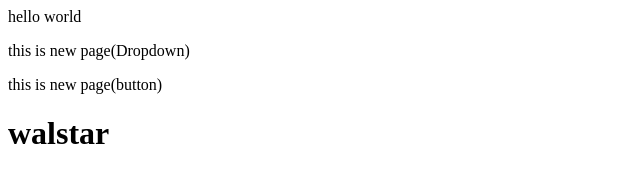
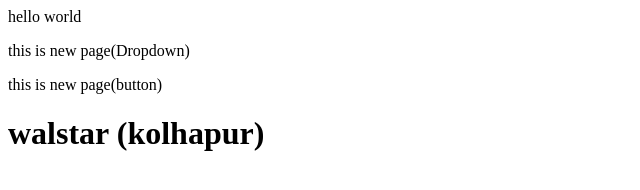
Before and after one commit to Akash-k123/localrepo, a plain HTML site: page index.html in a window 1280 px wide. Shown: the whole page, without its empty margins (0-640 px from the left). Drawn offline with Linux system fonts and the light colour scheme.

Commit message:
add kolhapur

```diff
--- a/index.html
+++ b/index.html
@@ -1,4 +1,4 @@
 <p>hello world</p>
 <p>this is new page(Dropdown)</p>
 <p>this is new page(button)</p>
-<h1>walstar</h1>
+<h1>walstar (kolhapur)</h1>
```
